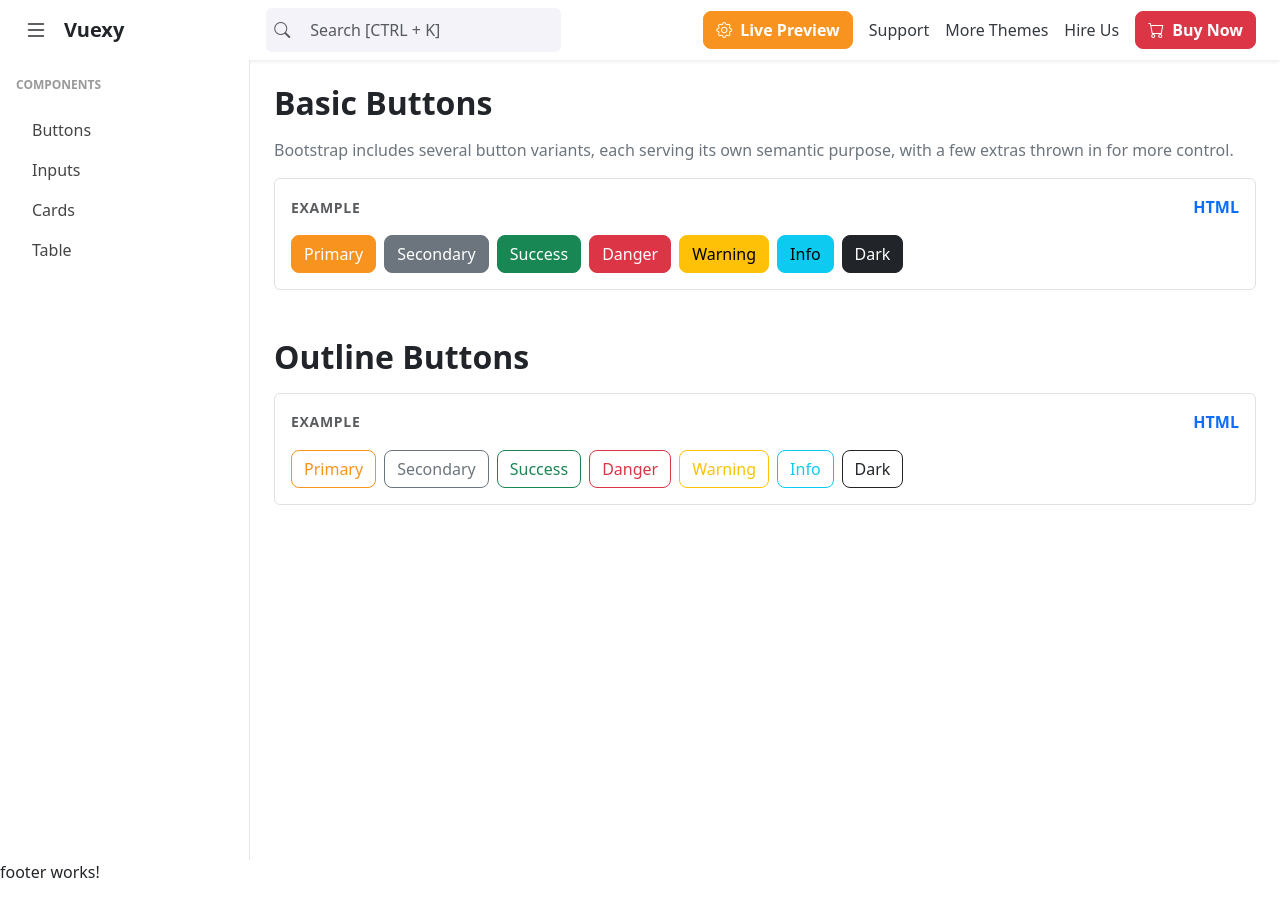
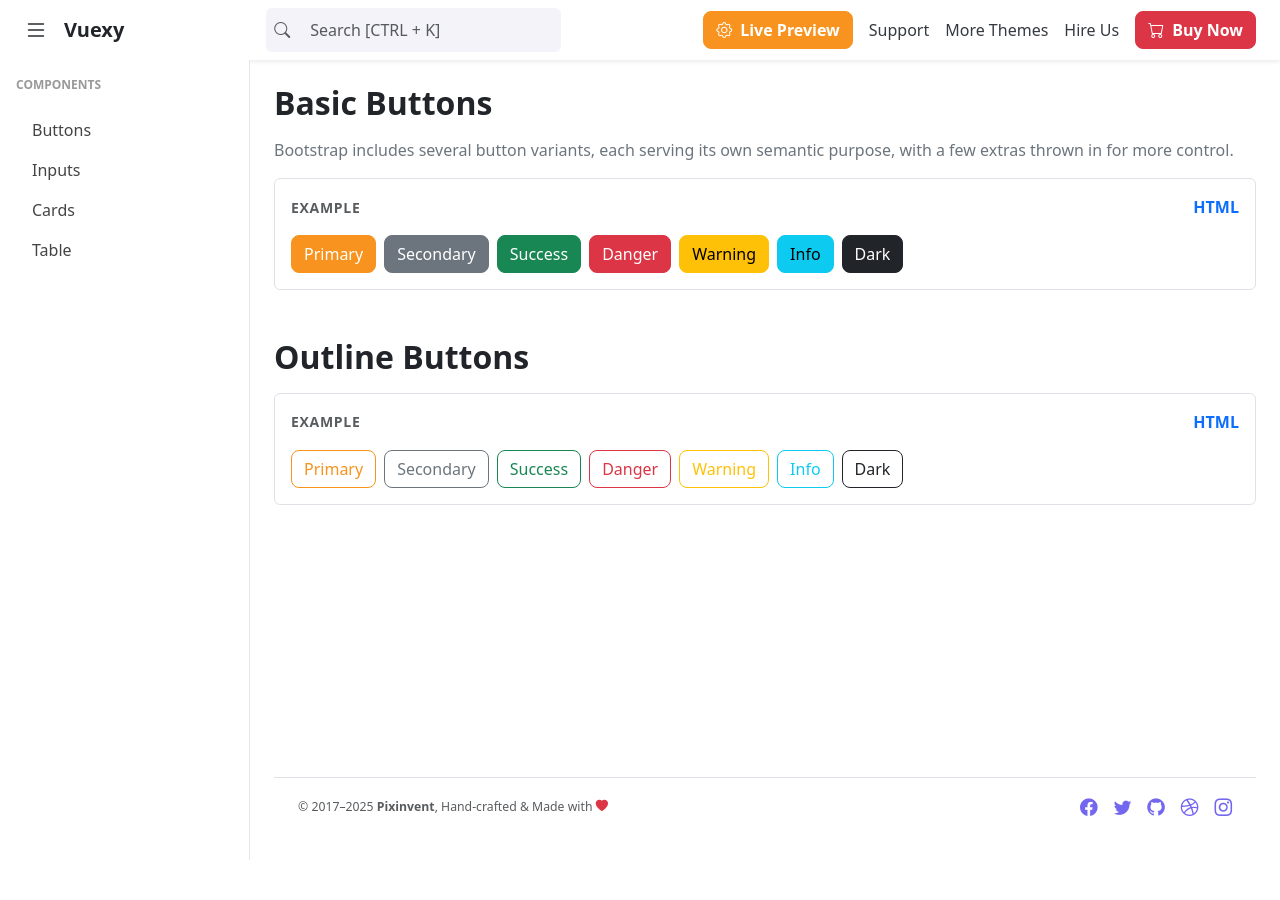
Before and after one commit to mrososs/angular-assessment, an Angular app: page /buttons in a window 1280 px wide. After the commit the page ends 860 px from the top, so only its background shows below. Built offline with nearby package versions, Linux system fonts and the light colour scheme.

Commit message:
feat ( create footer component ) : create footer template

```diff
--- a/src/app/system/components/footer/footer.component.html
+++ b/src/app/system/components/footer/footer.component.html
@@ -1 +1,16 @@
-<p>footer works!</p>
+<footer
+  class="footer d-flex justify-content-between align-items-center px-4 py-3 border-top flex-wrap"
+>
+  <span class="text-muted small">
+    © 2017–2025 <strong>Pixinvent</strong>, Hand-crafted &amp; Made with
+    <i class="bi bi-heart-fill text-danger"></i>
+  </span>
+
+  <div class="d-flex align-items-center gap-3 mt-2 mt-md-0">
+    <i class="bi bi-facebook social-icon"></i>
+    <i class="bi bi-twitter social-icon"></i>
+    <i class="bi bi-github social-icon"></i>
+    <i class="bi bi-dribbble social-icon"></i>
+    <i class="bi bi-instagram social-icon"></i>
+  </div>
+</footer>
--- a/src/app/system/components/footer/footer.component.scss
+++ b/src/app/system/components/footer/footer.component.scss
@@ -0,0 +1,19 @@
+.footer {
+  font-size: 0.875rem;
+  background-color: #fff;
+
+  .social-icon {
+    font-size: 1.1rem;
+    color: #7367f0;
+    cursor: pointer;
+    transition: 0.2s ease-in-out;
+
+    &:hover {
+      opacity: 0.8;
+    }
+  }
+
+  strong {
+    font-weight: 600;
+  }
+}
--- a/src/app/system/layouts/system-layout/system-layout.component.html
+++ b/src/app/system/layouts/system-layout/system-layout.component.html
@@ -1,9 +1,13 @@
 <app-navbar (menuClicked)="toggleSidebar()"></app-navbar>
+
 <div class="d-flex">
   <app-sidebar *ngIf="isSidebarOpen()"></app-sidebar>
-  <main class="flex-grow-1 p-4">
+
+  <!-- Content area + footer -->
+  <main class="flex-grow-1 p-4 d-flex flex-column min-vh-100">
     <router-outlet></router-outlet>
+    <div class="mt-auto">
+      <app-footer></app-footer>
+    </div>
   </main>
 </div>
-
-<app-footer></app-footer>
```
